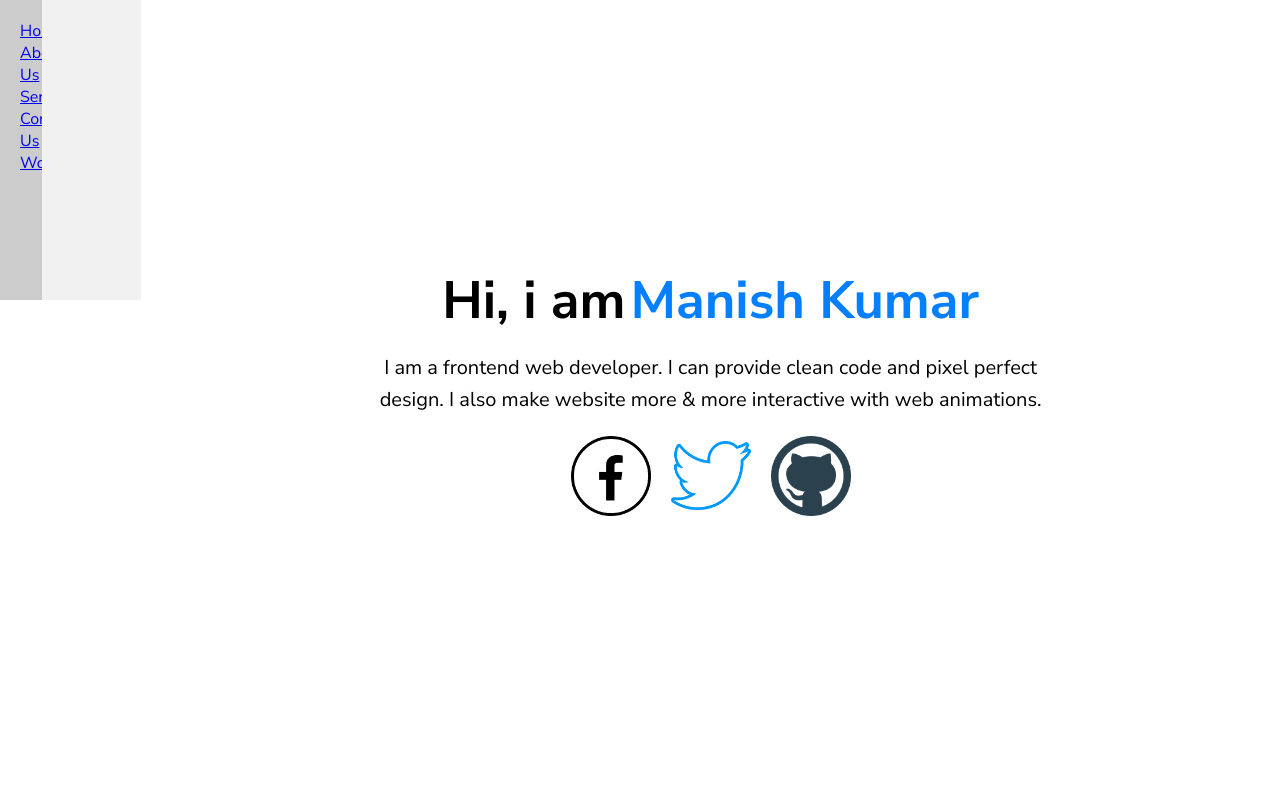
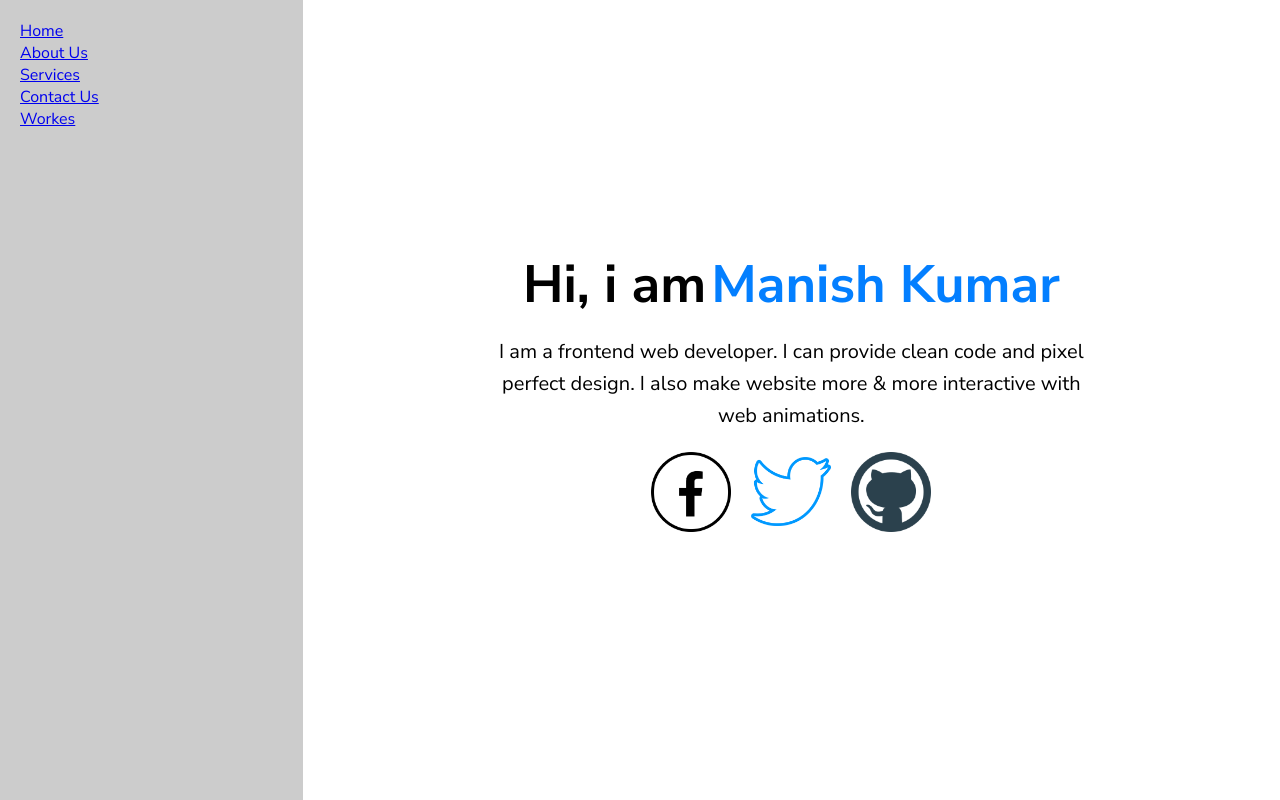
Before and after one commit to manojknp13/ManishReactWeb, a React (Create React App) app: page / in a window 1280 px wide. Built offline with nearby package versions, Linux system fonts and the light colour scheme.

Commit message:
fix navbar

```diff
--- a/src/components/Navbar/index.js
+++ b/src/components/Navbar/index.js
@@ -1,12 +1,14 @@
 import React from 'react';
 import { NavLink } from 'react-router-dom';
+import './index.scss';
 
 const Navbar = () => {
     return (
-        <>
-            <section>
+
+
+
                 <nav>
-                    <ul>
+                    <ul className="links">
                         <li><NavLink to="/">Home</NavLink></li>
                         <li><NavLink to="/about">About Us</NavLink></li>
                         <li><NavLink to="/service">Services</NavLink></li>
@@ -14,12 +16,9 @@ const Navbar = () => {
                         <li><NavLink to="/works">Workes</NavLink></li>
                     </ul>
                 </nav>
-                <article>
 
-                </article>
-            </section>
-        </>
-    )
+
+          )
 }
 
 export default Navbar;
--- a/src/components/Navbar/index.scss
+++ b/src/components/Navbar/index.scss
@@ -0,0 +1,20 @@
+
+nav {
+    // float: left;
+    width: 30%;
+    height: 300px;
+    background: #ccc;
+    padding: 20px;
+    height: 100vh;
+
+    .links {
+      list-style-type: none;
+      padding: 0;
+    }
+  }
+
+  section::after {
+    content: "";
+    display: table;
+    clear: both;
+  }
--- a/src/index.scss
+++ b/src/index.scss
@@ -4,30 +4,3 @@
   box-sizing: border-box;
   font-family: 'Nunito Sans', sans-serif;
 }
-
-nav {
-  float: left;
-  width: 30%;
-  height: 300px;
-  background: #ccc;
-  padding: 20px;
-
-  ul {
-    list-style-type: none;
-    padding: 0;
-  }
-}
-
-article {
-  float: left;
-  padding: 20px;
-  width: 70%;
-  background-color: #f1f1f1;
-  height: 300px;
-}
-
-section::after {
-  content: "";
-  display: table;
-  clear: both;
-}
```
Also changed, not shown: 1 other file (tests, documents, lock files or other folders).
